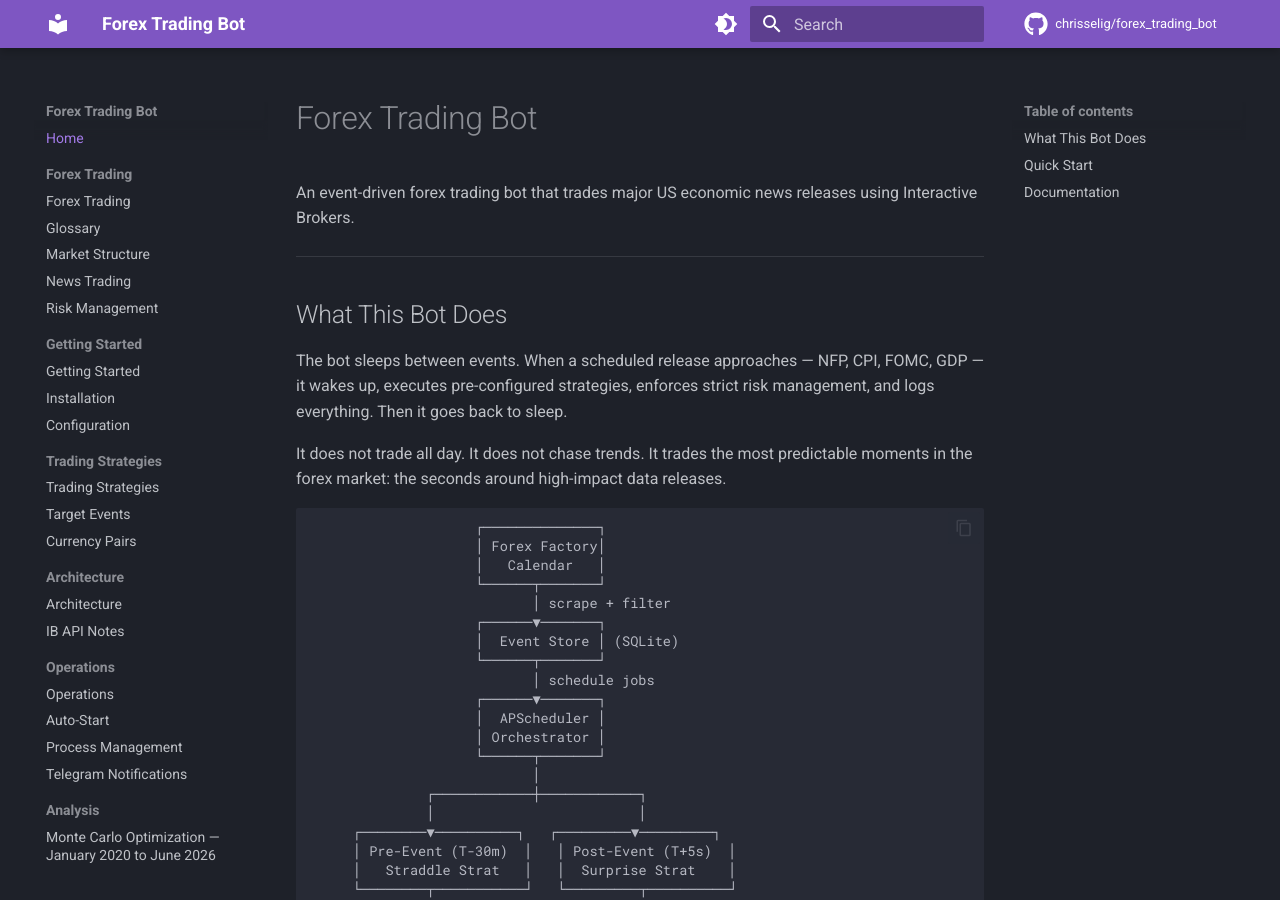
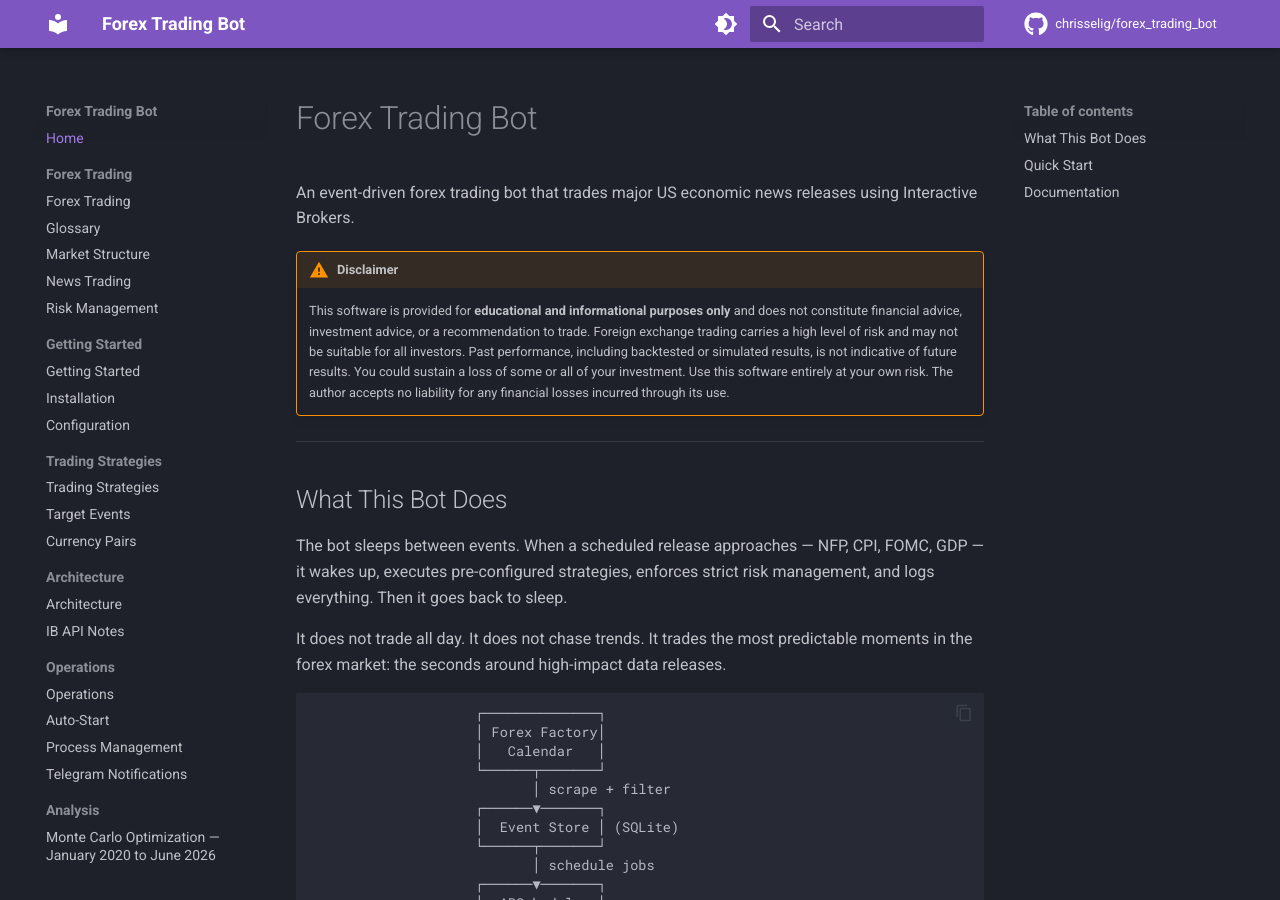
Before and after one commit to chrisselig/forex_trading_bot, an MkDocs documentation site: the page built from docs/index.md, in a window 1280 px wide and 900 px high. Built offline with MkDocs 1.6.1 and Material for MkDocs 9.7.7, drawn with Linux system fonts in a browser that asks for light colours; comment, search, counter and statistics services are not loaded.

Commit message:
docs: add financial disclaimer to README and GitHub Pages
Co-Authored-By: Claude Opus 4.6 <noreply@anthropic.com>

```diff
--- a/docs/index.md
+++ b/docs/index.md
@@ -1,6 +1,9 @@
 # Forex Trading Bot
 
 An event-driven forex trading bot that trades major US economic news releases using Interactive Brokers.
+
+!!! warning "Disclaimer"
+    This software is provided for **educational and informational purposes only** and does not constitute financial advice, investment advice, or a recommendation to trade. Foreign exchange trading carries a high level of risk and may not be suitable for all investors. Past performance, including backtested or simulated results, is not indicative of future results. You could sustain a loss of some or all of your investment. Use this software entirely at your own risk. The author accepts no liability for any financial losses incurred through its use.
 
 ---
 
```
Also changed, not shown: README.md (+2 -0 lines).
